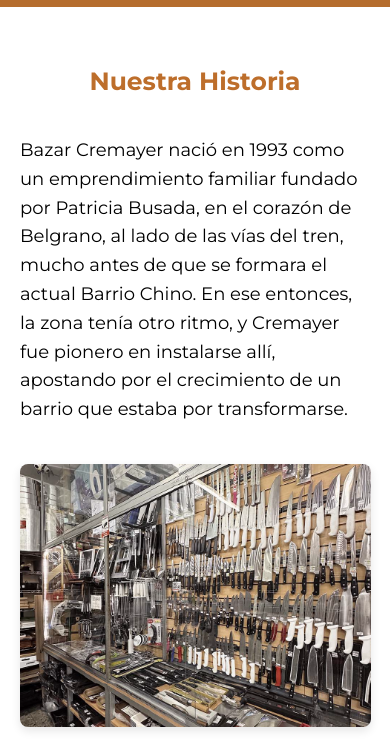
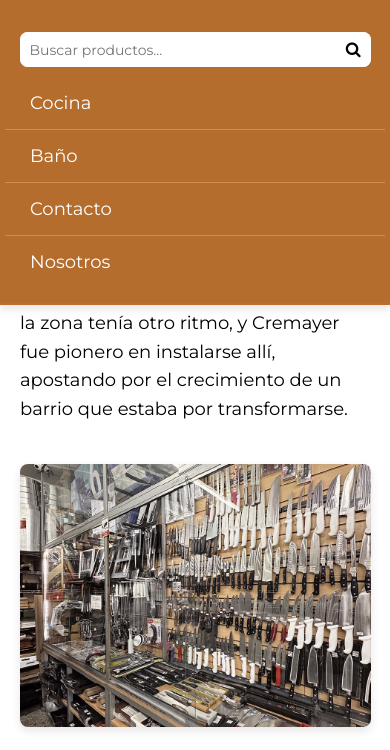
Before and after one commit to sophi1786/BazarCremayer, a plain HTML site: page nosotros.html in a window 390 px wide. Both pictures are taken after a click on the link 35 px from the left and 50 px from the top of the page. Shown: the part 94-844 px from the top of the page. Drawn offline with Linux system fonts and the light colour scheme.

Commit message:
Update nosotros.html

```diff
--- a/nosotros.html
+++ b/nosotros.html
@@ -113,3 +113,14 @@
 
     </div>
 </footer>
+<script>
+  function MiFuncion() {
+    // aquí se define el ID del elemento que va a tomar la clase
+    var x = document.getElementById("navegador");
+      x.classList.toggle("mostrarmenu");
+      }
+
+</script>
+
+</body>
+</html>
```
